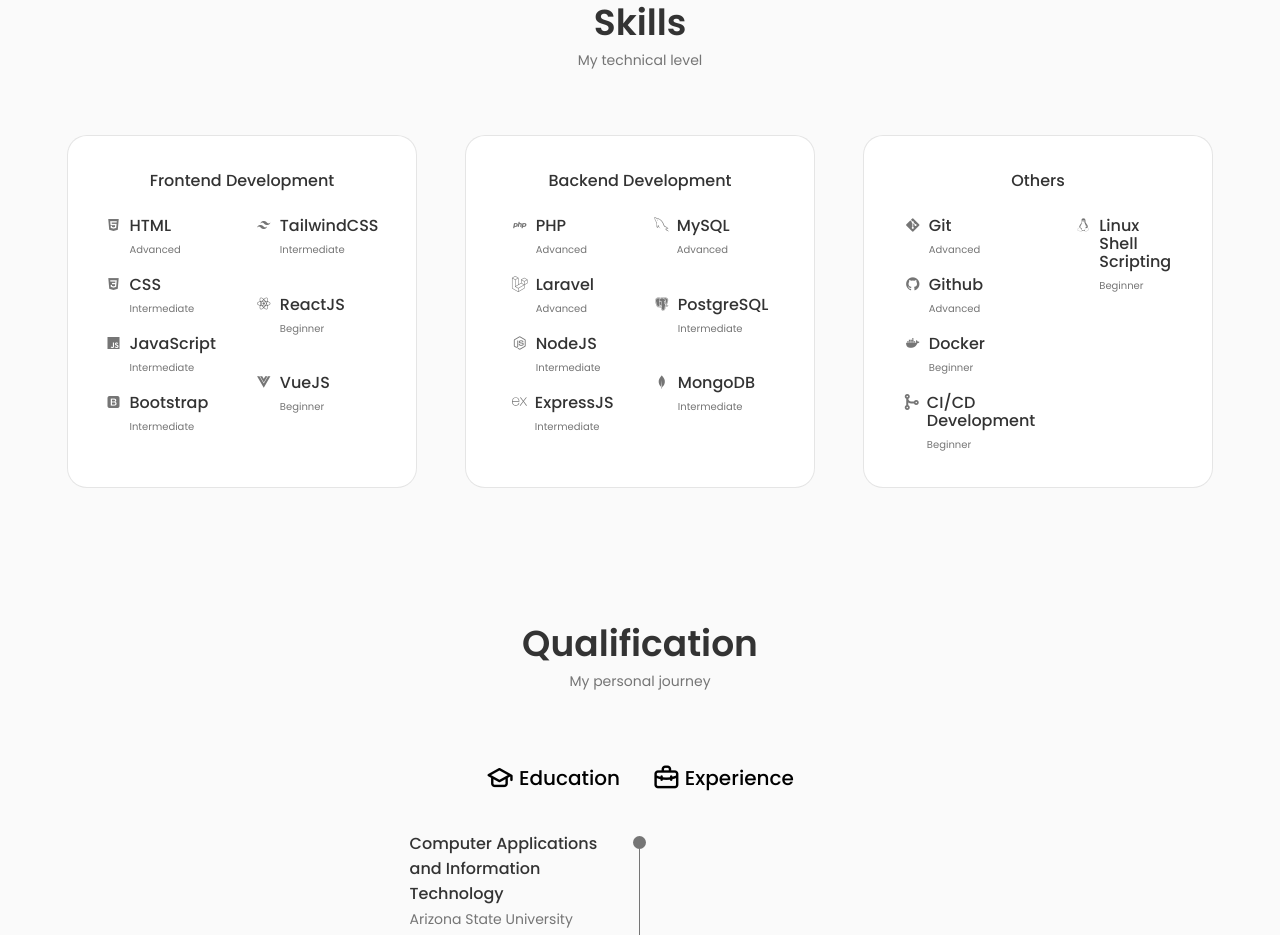
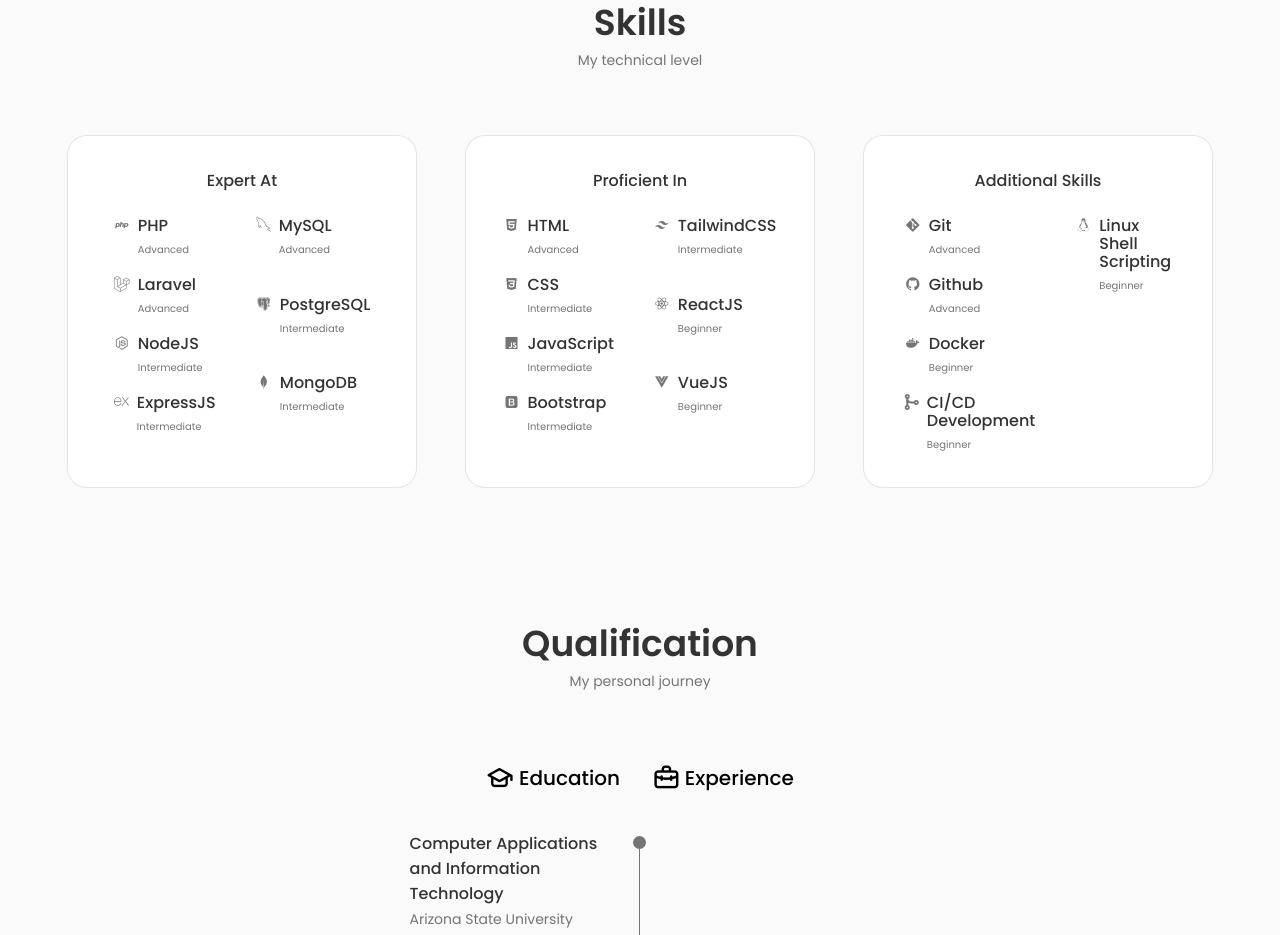
Before and after one commit to aomkhamphaung/portfolio, a React (Create React App) app: page / in a window 1280 px wide. Shown: the part 1420-2355 px from the top of the page. Built offline with nearby package versions, Linux system fonts and the light colour scheme.

Commit message:
improve: titles in skills section

```diff
--- a/src/components/skills/Backend.jsx
+++ b/src/components/skills/Backend.jsx
@@ -3,7 +3,7 @@
 const Backend = () => {
   return (
     <div className="skills__content">
-      <h3 className="skills__title">Backend Development</h3>
+      <h3 className="skills__title">Expert At</h3>
 
       <div className="skills__box">
         <div className="skills__group">
--- a/src/components/skills/Devops.jsx
+++ b/src/components/skills/Devops.jsx
@@ -3,7 +3,7 @@
 const Devops = () => {
   return (
     <div className="skills__content">
-      <h3 className="skills__title">Others</h3>
+      <h3 className="skills__title">Additional Skills</h3>
 
       <div className="skills__box">
         <div className="skills__group">
--- a/src/components/skills/Frontend.jsx
+++ b/src/components/skills/Frontend.jsx
@@ -3,7 +3,7 @@
 const Frontend = () => {
   return (
     <div className="skills__content">
-      <h3 className="skills__title">Frontend Development</h3>
+      <h3 className="skills__title">Proficient In</h3>
 
       <div className="skills__box">
         <div className="skills__group">
--- a/src/components/skills/Skills.jsx
+++ b/src/components/skills/Skills.jsx
@@ -11,8 +11,8 @@
       <span className="section__subtitle">My technical level</span>
 
       <div className="skills_container container grid">
+        <Backend />
         <Frontend />
-        <Backend />
         <Devops />
       </div>
     </section>
```
